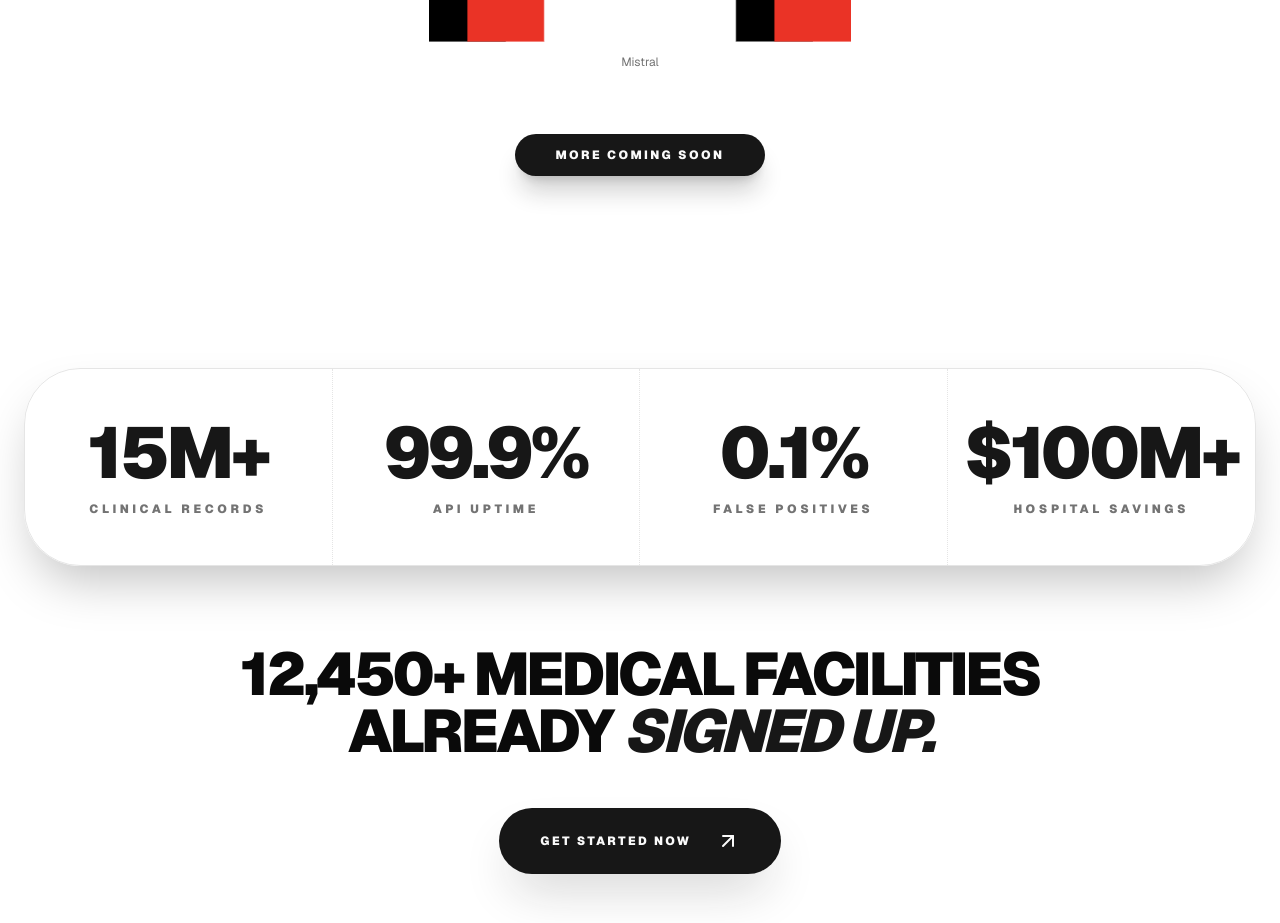
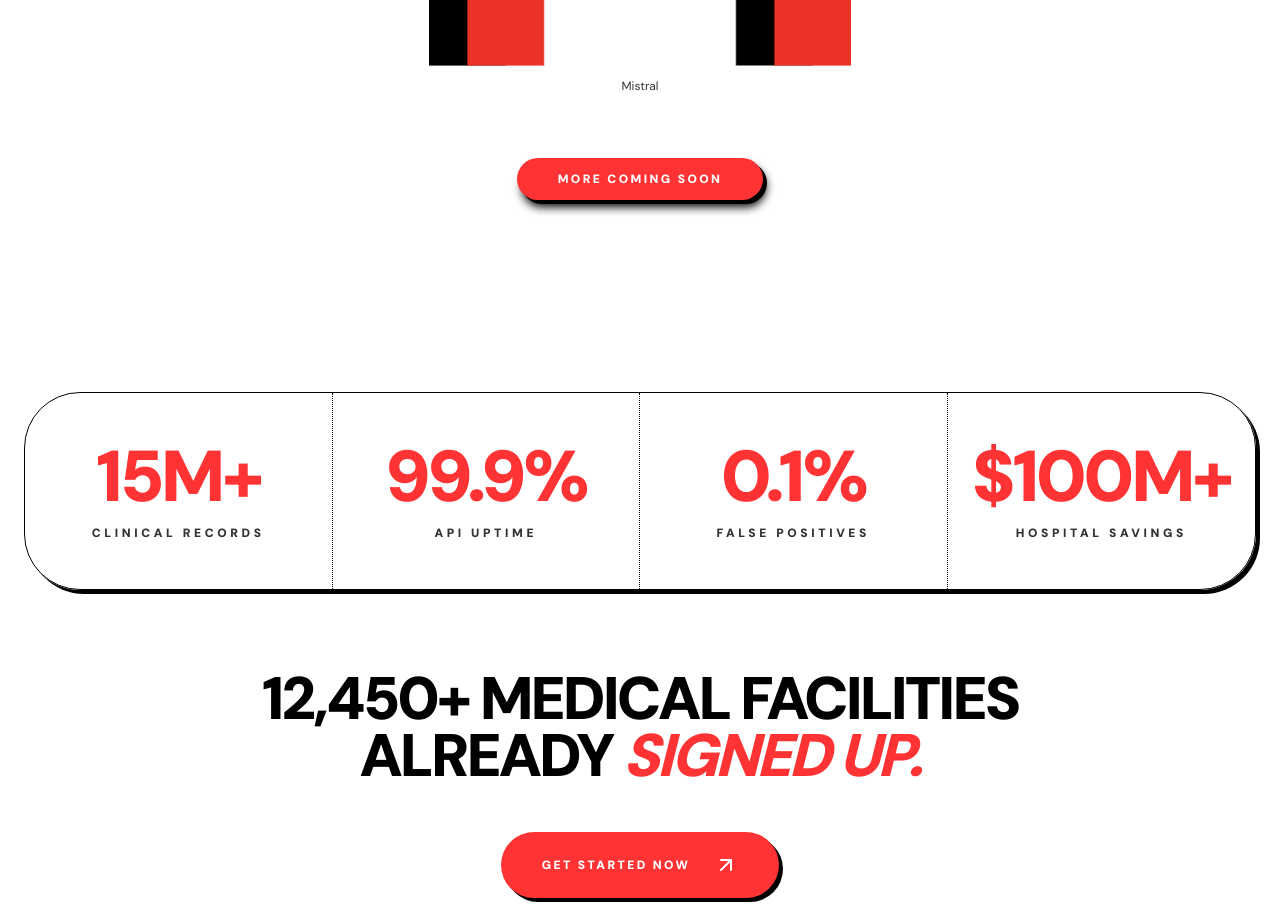
Before and after one commit to khalidkhankakar/Pulse-AI-FYP-, a Next.js app in the folder frontend/: page / in a window 1280 px wide. Shown: the part 6280-7203 px from the top of the page. Built offline with nearby package versions, Linux system fonts and the light colour scheme.

Commit message:
convert to neubrotlism ui

```diff
--- a/frontend/src/app/api/chat/route.ts
+++ b/frontend/src/app/api/chat/route.ts
@@ -33,6 +33,7 @@
     | 'gemini-1.5-pro'
     | 'llama-3.1-8b-instant'
     | 'openai/gpt-oss-120b'
+    | 'groq/compound';
 
 function resolveModel(modelId: ModelId): LanguageModel {
     switch (modelId) {
--- a/frontend/src/app/globals.css
+++ b/frontend/src/app/globals.css
@@ -5,125 +5,196 @@
 
 @custom-variant dark (&:is(.dark *));
 
+:root {
+  --background: oklch(1.0000 0 0);
+  --foreground: oklch(0 0 0);
+  --card: oklch(1.0000 0 0);
+  --card-foreground: oklch(0 0 0);
+  --popover: oklch(1.0000 0 0);
+  --popover-foreground: oklch(0 0 0);
+  --primary: oklch(0.6489 0.2370 26.9728);
+  --primary-foreground: oklch(1.0000 0 0);
+  --secondary: oklch(0.9680 0.2110 109.7692);
+  --secondary-foreground: oklch(0 0 0);
+  --muted: oklch(0.9551 0 0);
+  --muted-foreground: oklch(0.3211 0 0);
+  --accent: oklch(0.5635 0.2408 260.8178);
+  --accent-foreground: oklch(1.0000 0 0);
+  --destructive: oklch(0 0 0);
+  --destructive-foreground: oklch(1.0000 0 0);
+  --border: oklch(0 0 0);
+  --input: oklch(0 0 0);
+  --ring: oklch(0.6489 0.2370 26.9728);
+  --chart-1: oklch(0.6489 0.2370 26.9728);
+  --chart-2: oklch(0.9680 0.2110 109.7692);
+  --chart-3: oklch(0.5635 0.2408 260.8178);
+  --chart-4: oklch(0.7323 0.2492 142.4953);
+  --chart-5: oklch(0.5931 0.2726 328.3634);
+  --sidebar: oklch(0.9551 0 0);
+  --sidebar-foreground: oklch(0 0 0);
+  --sidebar-primary: oklch(0.6489 0.2370 26.9728);
+  --sidebar-primary-foreground: oklch(1.0000 0 0);
+  --sidebar-accent: oklch(0.5635 0.2408 260.8178);
+  --sidebar-accent-foreground: oklch(1.0000 0 0);
+  --sidebar-border: oklch(0 0 0);
+  --sidebar-ring: oklch(0.6489 0.2370 26.9728);
+  --font-sans: DM Sans, sans-serif;
+  --font-serif: ui-serif, Georgia, Cambria, "Times New Roman", Times, serif;
+  --font-mono: Space Mono, monospace;
+  --radius: 0px;
+  --shadow-x: 4px;
+  --shadow-y: 4px;
+  --shadow-blur: 0px;
+  --shadow-spread: 0px;
+  --shadow-opacity: 1;
+  --shadow-color: hsl(0 0% 0%);
+  --shadow-2xs: 4px 4px 0px 0px hsl(0 0% 0% / 0.50);
+  --shadow-xs: 4px 4px 0px 0px hsl(0 0% 0% / 0.50);
+  --shadow-sm: 4px 4px 0px 0px hsl(0 0% 0% / 1.00), 4px 1px 2px -1px hsl(0 0% 0% / 1.00);
+  --shadow: 4px 4px 0px 0px hsl(0 0% 0% / 1.00), 4px 1px 2px -1px hsl(0 0% 0% / 1.00);
+  --shadow-md: 4px 4px 0px 0px hsl(0 0% 0% / 1.00), 4px 2px 4px -1px hsl(0 0% 0% / 1.00);
+  --shadow-lg: 4px 4px 0px 0px hsl(0 0% 0% / 1.00), 4px 4px 6px -1px hsl(0 0% 0% / 1.00);
+  --shadow-xl: 4px 4px 0px 0px hsl(0 0% 0% / 1.00), 4px 8px 10px -1px hsl(0 0% 0% / 1.00);
+  --shadow-2xl: 4px 4px 0px 0px hsl(0 0% 0% / 2.50);
+  --tracking-normal: 0em;
+  --spacing: 0.25rem;
+
+    --color-pulse-dark: #0f172a;
+  --color-pulse-dark-card: #1e293b;
+}
+
+.dark {
+  --background: oklch(0 0 0);
+  --foreground: oklch(1.0000 0 0);
+  --card: oklch(0.3211 0 0);
+  --card-foreground: oklch(1.0000 0 0);
+  --popover: oklch(0.3211 0 0);
+  --popover-foreground: oklch(1.0000 0 0);
+  --primary: oklch(0.7044 0.1872 23.1858);
+  --primary-foreground: oklch(0 0 0);
+  --secondary: oklch(0.9691 0.2005 109.6228);
+  --secondary-foreground: oklch(0 0 0);
+  --muted: oklch(0.2178 0 0);
+  --muted-foreground: oklch(0.8452 0 0);
+  --accent: oklch(0.6755 0.1765 252.2592);
+  --accent-foreground: oklch(0 0 0);
+  --destructive: oklch(1.0000 0 0);
+  --destructive-foreground: oklch(0 0 0);
+  --border: oklch(1.0000 0 0);
+  --input: oklch(1.0000 0 0);
+  --ring: oklch(0.7044 0.1872 23.1858);
+  --chart-1: oklch(0.7044 0.1872 23.1858);
+  --chart-2: oklch(0.9691 0.2005 109.6228);
+  --chart-3: oklch(0.6755 0.1765 252.2592);
+  --chart-4: oklch(0.7395 0.2268 142.8504);
+  --chart-5: oklch(0.6131 0.2458 328.0714);
+  --sidebar: oklch(0 0 0);
+  --sidebar-foreground: oklch(1.0000 0 0);
+  --sidebar-primary: oklch(0.7044 0.1872 23.1858);
+  --sidebar-primary-foreground: oklch(0 0 0);
+  --sidebar-accent: oklch(0.6755 0.1765 252.2592);
+  --sidebar-accent-foreground: oklch(0 0 0);
+  --sidebar-border: oklch(1.0000 0 0);
+  --sidebar-ring: oklch(0.7044 0.1872 23.1858);
+  --font-sans: DM Sans, sans-serif;
+  --font-serif: ui-serif, Georgia, Cambria, "Times New Roman", Times, serif;
+  --font-mono: Space Mono, monospace;
+  --radius: 0px;
+  --shadow-x: 4px;
+  --shadow-y: 4px;
+  --shadow-blur: 0px;
+  --shadow-spread: 0px;
+  --shadow-opacity: 1;
+  --shadow-color: hsl(0 0% 0%);
+  --shadow-2xs: 4px 4px 0px 0px hsl(0 0% 0% / 0.50);
+  --shadow-xs: 4px 4px 0px 0px hsl(0 0% 0% / 0.50);
+  --shadow-sm: 4px 4px 0px 0px hsl(0 0% 0% / 1.00), 4px 1px 2px -1px hsl(0 0% 0% / 1.00);
+  --shadow: 4px 4px 0px 0px hsl(0 0% 0% / 1.00), 4px 1px 2px -1px hsl(0 0% 0% / 1.00);
+  --shadow-md: 4px 4px 0px 0px hsl(0 0% 0% / 1.00), 4px 2px 4px -1px hsl(0 0% 0% / 1.00);
+  --shadow-lg: 4px 4px 0px 0px hsl(0 0% 0% / 1.00), 4px 4px 6px -1px hsl(0 0% 0% / 1.00);
+  --shadow-xl: 4px 4px 0px 0px hsl(0 0% 0% / 1.00), 4px 8px 10px -1px hsl(0 0% 0% / 1.00);
+  --shadow-2xl: 4px 4px 0px 0px hsl(0 0% 0% / 2.50);
+}
+
 @theme inline {
   --color-background: var(--background);
   --color-foreground: var(--foreground);
-  --font-sans: var(--font-geist-sans);
-  --font-mono: var(--font-geist-mono);
+  --color-card: var(--card);
+  --color-card-foreground: var(--card-foreground);
+  --color-popover: var(--popover);
+  --color-popover-foreground: var(--popover-foreground);
+  --color-primary: var(--primary);
+  --color-primary-foreground: var(--primary-foreground);
+  --color-secondary: var(--secondary);
+  --color-secondary-foreground: var(--secondary-foreground);
+  --color-muted: var(--muted);
+  --color-muted-foreground: var(--muted-foreground);
+  --color-accent: var(--accent);
+  --color-accent-foreground: var(--accent-foreground);
+  --color-destructive: var(--destructive);
+  --color-destructive-foreground: var(--destructive-foreground);
+  --color-border: var(--border);
+  --color-input: var(--input);
+  --color-ring: var(--ring);
+  --color-chart-1: var(--chart-1);
+  --color-chart-2: var(--chart-2);
+  --color-chart-3: var(--chart-3);
+  --color-chart-4: var(--chart-4);
+  --color-chart-5: var(--chart-5);
+  --color-sidebar: var(--sidebar);
+  --color-sidebar-foreground: var(--sidebar-foreground);
+  --color-sidebar-primary: var(--sidebar-primary);
+  --color-sidebar-primary-foreground: var(--sidebar-primary-foreground);
+  --color-sidebar-accent: var(--sidebar-accent);
+  --color-sidebar-accent-foreground: var(--sidebar-accent-foreground);
+  --color-sidebar-border: var(--sidebar-border);
   --color-sidebar-ring: var(--sidebar-ring);
-  --color-sidebar-border: var(--sidebar-border);
-  --color-sidebar-accent-foreground: var(--sidebar-accent-foreground);
-  --color-sidebar-accent: var(--sidebar-accent);
-  --color-sidebar-primary-foreground: var(--sidebar-primary-foreground);
-  --color-sidebar-primary: var(--sidebar-primary);
-  --color-sidebar-foreground: var(--sidebar-foreground);
-  --color-sidebar: var(--sidebar);
-  --color-chart-5: var(--chart-5);
-  --color-chart-4: var(--chart-4);
-  --color-chart-3: var(--chart-3);
-  --color-chart-2: var(--chart-2);
-  --color-chart-1: var(--chart-1);
-  --color-ring: var(--ring);
-  --color-input: var(--input);
-  --color-border: var(--border);
-  --color-destructive: var(--destructive);
-  --color-accent-foreground: var(--accent-foreground);
-  --color-accent: var(--accent);
-  --color-muted-foreground: var(--muted-foreground);
-  --color-muted: var(--muted);
-  --color-secondary-foreground: var(--secondary-foreground);
-  --color-secondary: var(--secondary);
-  --color-primary-foreground: var(--primary-foreground);
-  --color-primary: var(--primary);
-  --color-popover-foreground: var(--popover-foreground);
-  --color-popover: var(--popover);
-  --color-card-foreground: var(--card-foreground);
-  --color-card: var(--card);
+
+  --font-sans: var(--font-sans);
+  --font-mono: var(--font-mono);
+  --font-serif: var(--font-serif);
+
+  --font-geist-sans: 'Plus Jakarta Sans', 'sans-serif'
 
   --radius-sm: calc(var(--radius) - 4px);
   --radius-md: calc(var(--radius) - 2px);
   --radius-lg: var(--radius);
   --radius-xl: calc(var(--radius) + 4px);
-  --radius-2xl: calc(var(--radius) + 8px);
-  --radius-3xl: calc(var(--radius) + 12px);
-  --radius-4xl: calc(var(--radius) + 16px);
 
-  /* Pulse AI Custom Colors mapped to v4 */
-  --color-pulse-dark: #0f172a;
-  --color-pulse-dark-card: #1e293b;
+  --shadow-2xs: var(--shadow-2xs);
+  --shadow-xs: var(--shadow-xs);
+  --shadow-sm: var(--shadow-sm);
+  --shadow: var(--shadow);
+  --shadow-md: var(--shadow-md);
+  --shadow-lg: var(--shadow-lg);
+  --shadow-xl: var(--shadow-xl);
+  --shadow-2xl: var(--shadow-2xl);
 }
 
-:root {
-  --radius: 0.625rem;
-  --background: oklch(1 0 0);
-  --foreground: oklch(0.145 0 0);
-  --card: oklch(1 0 0);
-  --card-foreground: oklch(0.145 0 0);
-  --popover: oklch(1 0 0);
-  --popover-foreground: oklch(0.145 0 0);
-  --primary: oklch(0.205 0 0);
-  --primary-foreground: oklch(0.985 0 0);
-  --secondary: oklch(0.97 0 0);
-  --secondary-foreground: oklch(0.205 0 0);
-  --muted: oklch(0.97 0 0);
-  --muted-foreground: oklch(0.556 0 0);
-  --accent: oklch(0.97 0 0);
-  --accent-foreground: oklch(0.205 0 0);
-  --destructive: oklch(0.577 0.245 27.325);
-  --border: oklch(0.922 0 0);
-  --input: oklch(0.922 0 0);
-  --ring: oklch(0.708 0 0);
-  --chart-1: oklch(0.646 0.222 41.116);
-  --chart-2: oklch(0.6 0.118 184.704);
-  --chart-3: oklch(0.398 0.07 227.392);
-  --chart-4: oklch(0.828 0.189 84.429);
-  --chart-5: oklch(0.769 0.188 70.08);
-  --sidebar: oklch(0.985 0 0);
-  --sidebar-foreground: oklch(0.145 0 0);
-  --sidebar-primary: oklch(0.205 0 0);
-  --sidebar-primary-foreground: oklch(0.985 0 0);
-  --sidebar-accent: oklch(0.97 0 0);
-  --sidebar-accent-foreground: oklch(0.205 0 0);
-  --sidebar-border: oklch(0.922 0 0);
-  --sidebar-ring: oklch(0.708 0 0);
-
-  /* Font mapping */
-  --font-geist-sans: 'Plus Jakarta Sans', 'sans-serif';
+@layer base {
+  * {
+    @apply border-border outline-ring/50;
+  }
+  body {
+    @apply bg-background text-foreground;
+  }
 }
 
-.dark {
-  --background: oklch(0.145 0 0);
-  --foreground: oklch(0.985 0 0);
-  --card: oklch(0.205 0 0);
-  --card-foreground: oklch(0.985 0 0);
-  --popover: oklch(0.205 0 0);
-  --popover-foreground: oklch(0.985 0 0);
-  --primary: oklch(0.922 0 0);
-  --primary-foreground: oklch(0.205 0 0);
-  --secondary: oklch(0.269 0 0);
-  --secondary-foreground: oklch(0.985 0 0);
-  --muted: oklch(0.269 0 0);
-  --muted-foreground: oklch(0.708 0 0);
-  --accent: oklch(0.269 0 0);
-  --accent-foreground: oklch(0.985 0 0);
-  --destructive: oklch(0.704 0.191 22.216);
-  --border: oklch(1 0 0 / 10%);
-  --input: oklch(1 0 0 / 15%);
-  --ring: oklch(0.556 0 0);
-  --chart-1: oklch(0.488 0.243 264.376);
-  --chart-2: oklch(0.696 0.17 162.48);
-  --chart-3: oklch(0.769 0.188 70.08);
-  --chart-4: oklch(0.627 0.265 303.9);
-  --chart-5: oklch(0.645 0.246 16.439);
-  --sidebar: oklch(0.205 0 0);
-  --sidebar-foreground: oklch(0.985 0 0);
-  --sidebar-primary: oklch(0.488 0.243 264.376);
-  --sidebar-primary-foreground: oklch(0.985 0 0);
-  --sidebar-accent: oklch(0.269 0 0);
-  --sidebar-accent-foreground: oklch(0.985 0 0);
-  --sidebar-border: oklch(1 0 0 / 10%);
-  --sidebar-ring: oklch(0.556 0 0);
-}
+/* @layer base {
+  body {
+    @apply bg-background text-foreground transition-colors duration-300;
+    font-family: var(--font-geist-sans);
+  }
+} */
+
+
+
+
+
+
+
+
+
 
 @utility ecg-path {
   stroke-dasharray: 1000;
@@ -154,18 +225,3 @@
   from { opacity: 0.4; filter: blur(2px); }
   to { opacity: 1; filter: blur(0px); }
 }
-
-@layer base {
-  body {
-    @apply bg-background text-foreground transition-colors duration-300;
-    font-family: var(--font-geist-sans);
-  }
-}
-@layer base {
-  * {
-    @apply border-border outline-ring/50;
-  }
-  body {
-    @apply bg-background text-foreground;
-  }
-}
--- a/frontend/src/app/layout.tsx
+++ b/frontend/src/app/layout.tsx
@@ -1,17 +1,21 @@
 import "./globals.css";
-import type { Metadata } from "next";
-import { Geist, Geist_Mono } from "next/font/google";
+
+import { DM_Sans, Space_Mono } from "next/font/google";
+
 import { ThemeProvider } from "@/components/shared/theme-provider";
 import { Toaster } from "@/components/ui/sonner"
+import { Metadata } from "next";
 
-const geistSans = Geist({
-  variable: "--font-geist-sans",
+
+const fontSans = DM_Sans({
   subsets: ["latin"],
+  variable: "--font-sans",
 });
 
-const geistMono = Geist_Mono({
-  variable: "--font-geist-mono",
+const fontMono = Space_Mono({
   subsets: ["latin"],
+  weight: ["400", "700"],
+  variable: "--font-mono",
 });
 
 export const metadata: Metadata = {
@@ -27,8 +31,8 @@
   return (
     <html lang="en" suppressHydrationWarning>
       <body
-        className={`${geistSans.variable} ${geistMono.variable} antialiased`}
-      >
+      className={`${fontSans.variable} ${fontMono.variable} antialiased`}
+        >
          <ThemeProvider
             attribute="class"
             defaultTheme="system"
--- a/frontend/tsconfig.json
+++ b/frontend/tsconfig.json
@@ -6,6 +6,7 @@
     "skipLibCheck": true,
     "strict": true,
     "noEmit": true,
+    "types": ["node"],
     "esModuleInterop": true,
     "module": "esnext",
     "moduleResolution": "bundler",
```
Also changed, not shown: frontend/src/components/shared/ai-insight-card.tsx (+22 -23 lines), frontend/public/icons/ai-medical.svg (added).
